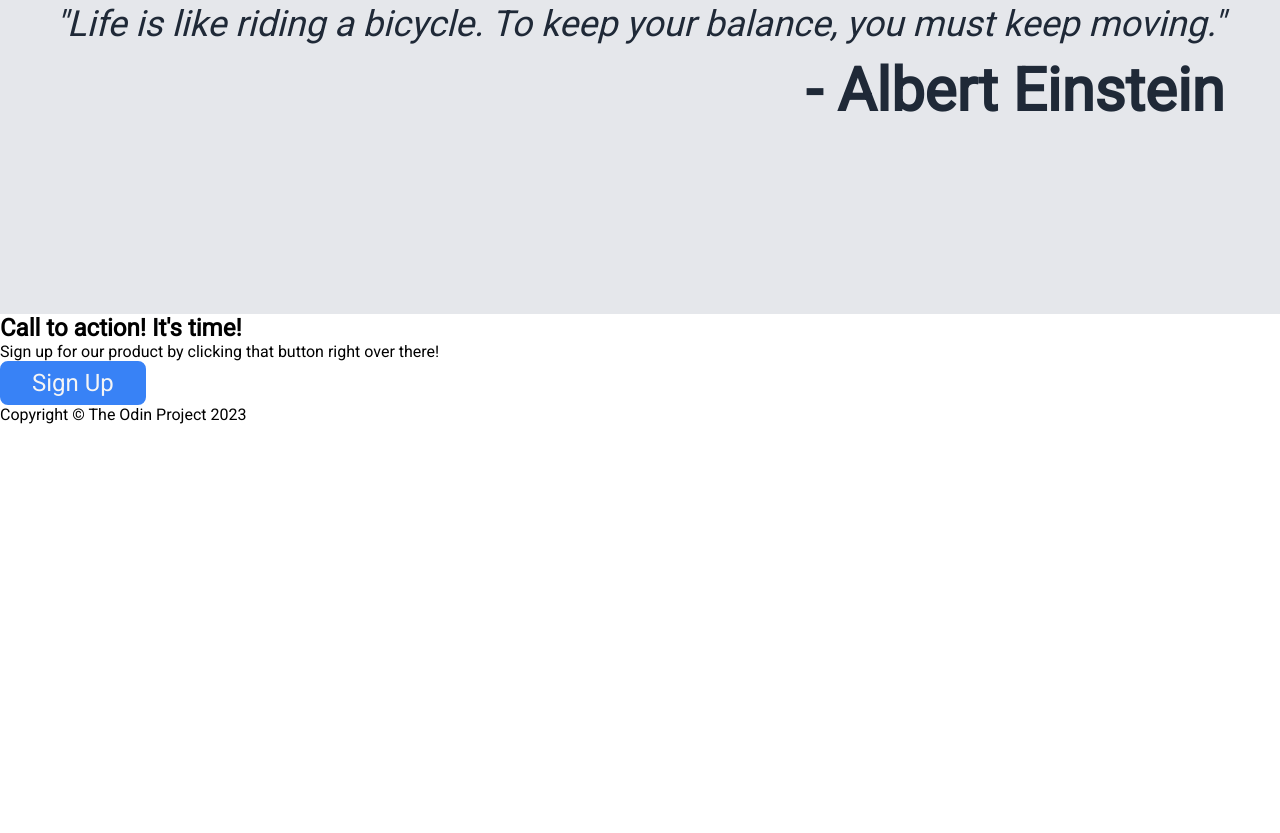
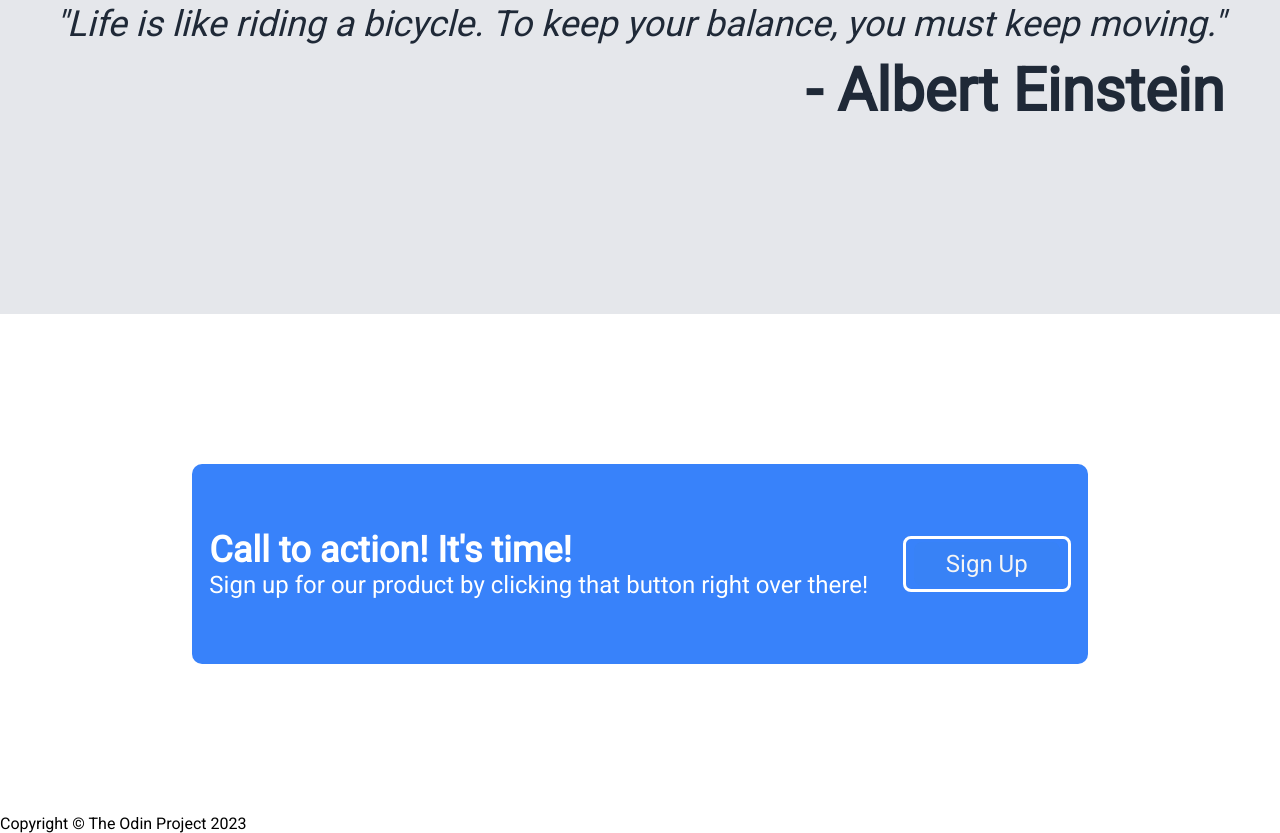
Before and after one commit to sugarbalazs/landing-page, a plain HTML site: page index.html in a window 1280 px wide. Shown: the part 1173-2006 px from the top of the page. Before the commit the page ends 1597 px from the top, so only its background shows below. Drawn offline with Linux system fonts and the light colour scheme.

Commit message:
Section four complete

```diff
--- a/index.html
+++ b/index.html
@@ -87,15 +87,18 @@
       </section>
 
       <section>
-        <div>
-          <div>
-            <h2>Call to action! It's time!</h2>
-            <p>
-              Sign up for our product by clicking that button right over there!
-            </p>
-          </div>
-          <div>
-            <button>Sign Up</button>
+        <div class="fourth">
+          <div class="fourth-container">
+            <div class="fourth-container-left">
+              <h2><strong> Call to action! It's time!</strong></h2>
+              <p>
+                Sign up for our product by clicking that button right over
+                there!
+              </p>
+            </div>
+            <div class="fourth-container-right">
+              <button>Sign Up</button>
+            </div>
           </div>
         </div>
       </section>
--- a/style.css
+++ b/style.css
@@ -120,3 +120,28 @@ header ul {
   font-size: 60px;
   font-weight: bold;
 }
+
+.fourth {
+  height: 500px;
+  font-size: 24px;
+  display: flex;
+  justify-content: center;
+  align-items: center;
+}
+
+.fourth-container {
+  background-color: #3882fa;
+  width: 70%;
+  height: 40%;
+  border-radius: 10px;
+  color: white;
+  display: flex;
+  justify-content: space-around;
+  align-items: center;
+}
+
+.fourth-container-right {
+  padding: 3px 8px;
+  border: solid 3px white;
+  border-radius: 8px;
+}
```
